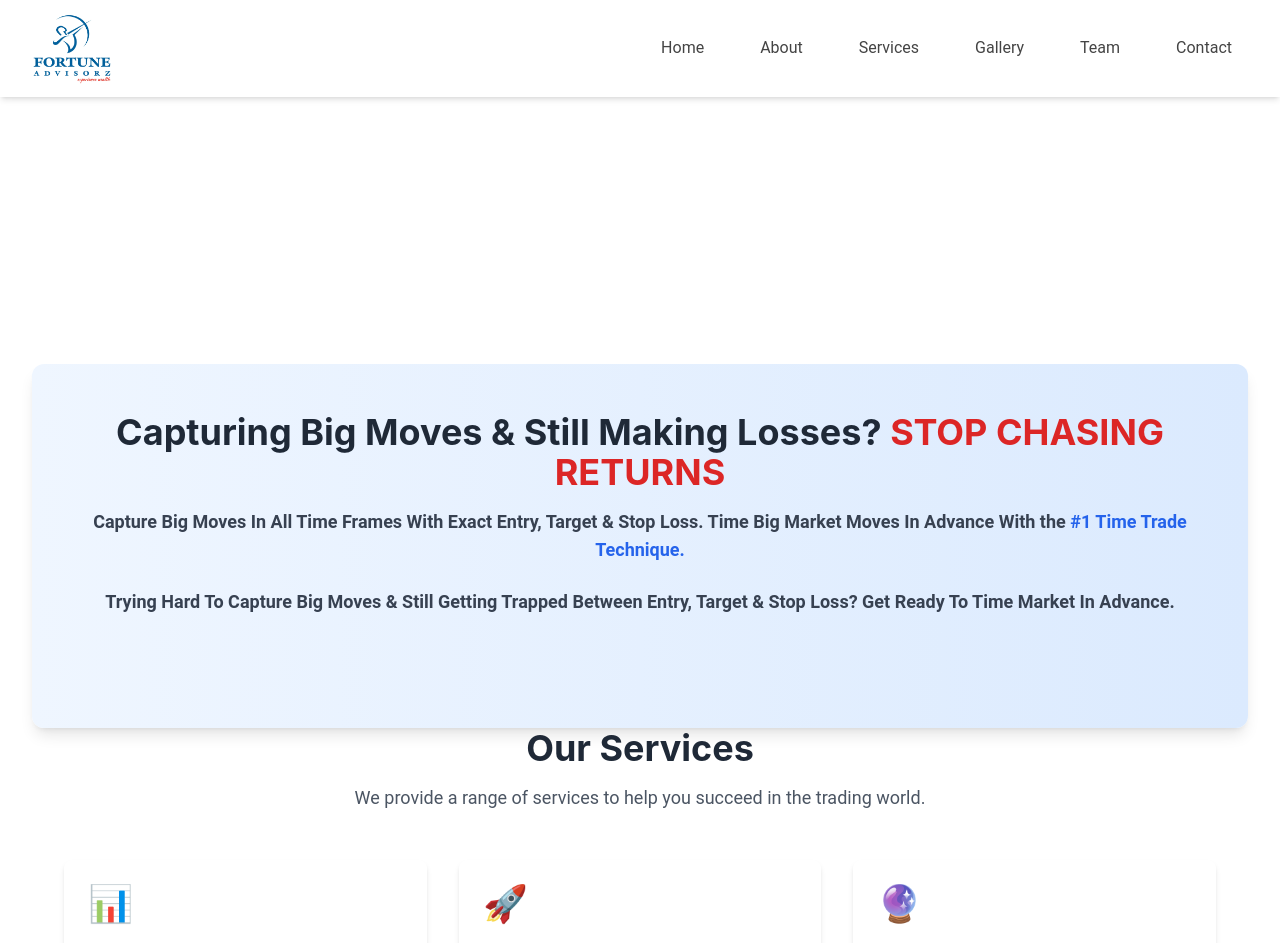
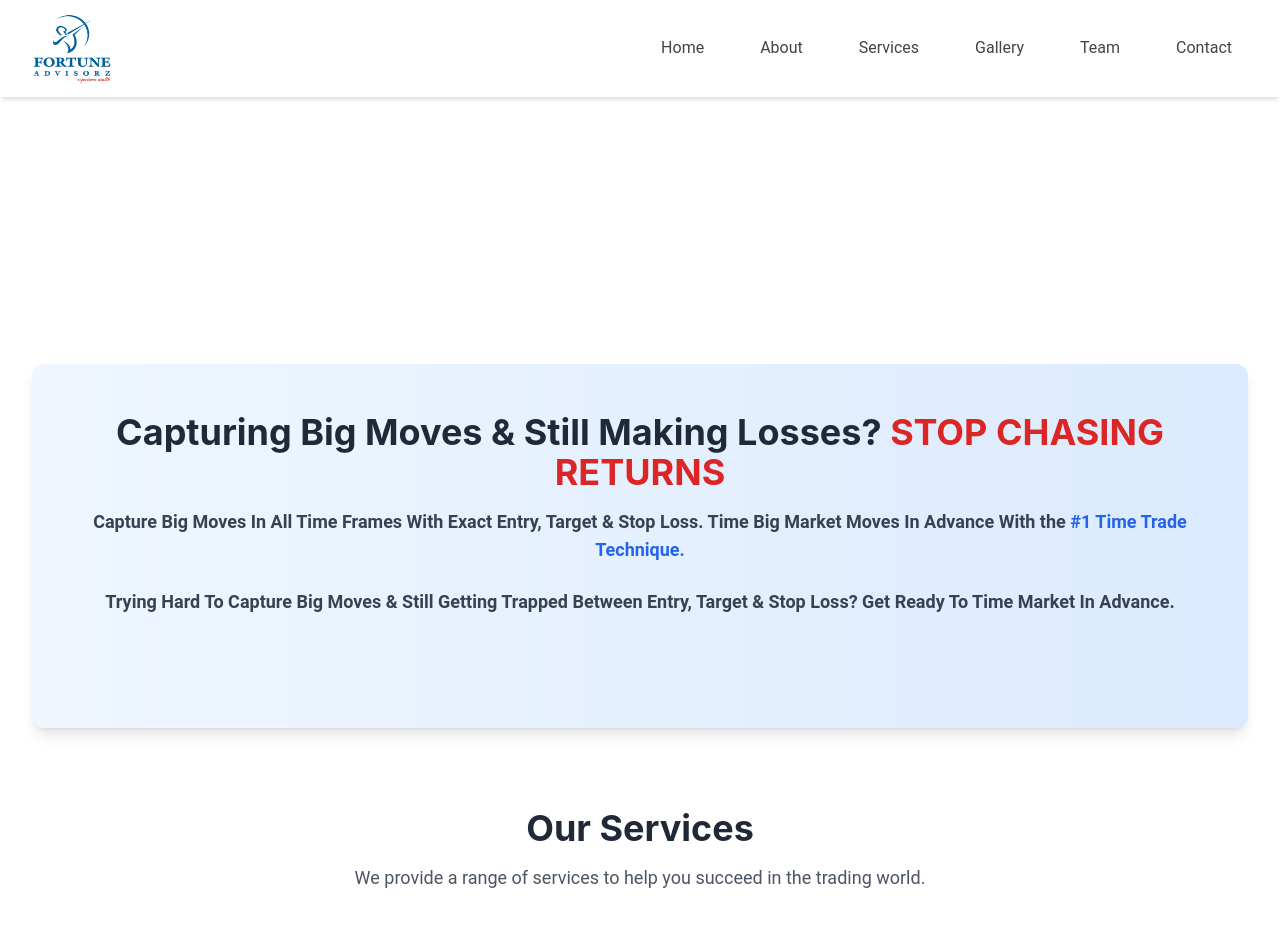
Before and after one commit to Sarvesh-24/FortuneWeb, a React (Create React App) app: page /services in a window 1280 px wide. Shown: the top 943 px of the page. Built offline with nearby package versions, Linux system fonts and the light colour scheme.

Commit message:
footer links updated

```diff
--- a/src/pages/ServicesPage.js
+++ b/src/pages/ServicesPage.js
@@ -67,12 +67,13 @@ const ServicesPage = () => {
 
 
       {/* Services Section */}
-      <div className="text-center mb-12">
-        <h2 className="text-4xl font-bold text-gray-800 dark:text-white mb-4">Our Services</h2>
-        <p className="text-lg text-gray-600 dark:text-gray-300">
-          We provide a range of services to help you succeed in the trading world.
-        </p>
-      </div>
+      <div className="relative mt-16 sm:mt-20 text-center mb-12">
+  <h2 className="text-4xl font-bold text-gray-800 dark:text-white mb-4">Our Services</h2>
+  <p className="text-lg text-gray-600 dark:text-gray-300">
+    We provide a range of services to help you succeed in the trading world.
+  </p>
+</div>
+
 
       {/* Services Grid */}
       <div className="grid grid-cols-1 sm:grid-cols-2 lg:grid-cols-3 gap-8 px-4 sm:px-6 lg:px-8">
```
